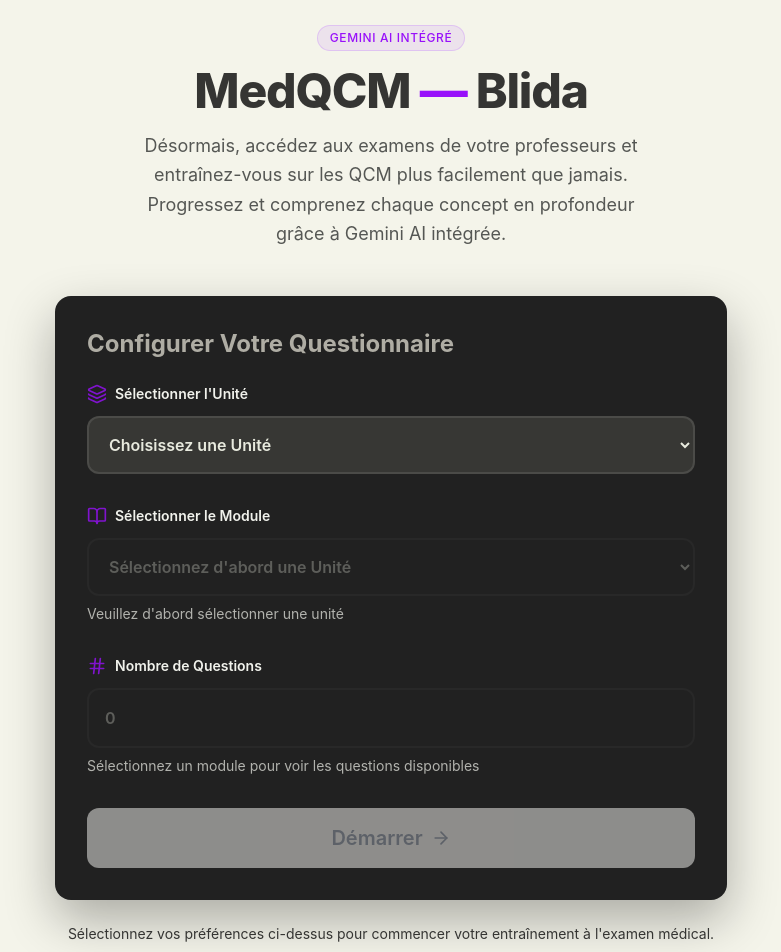
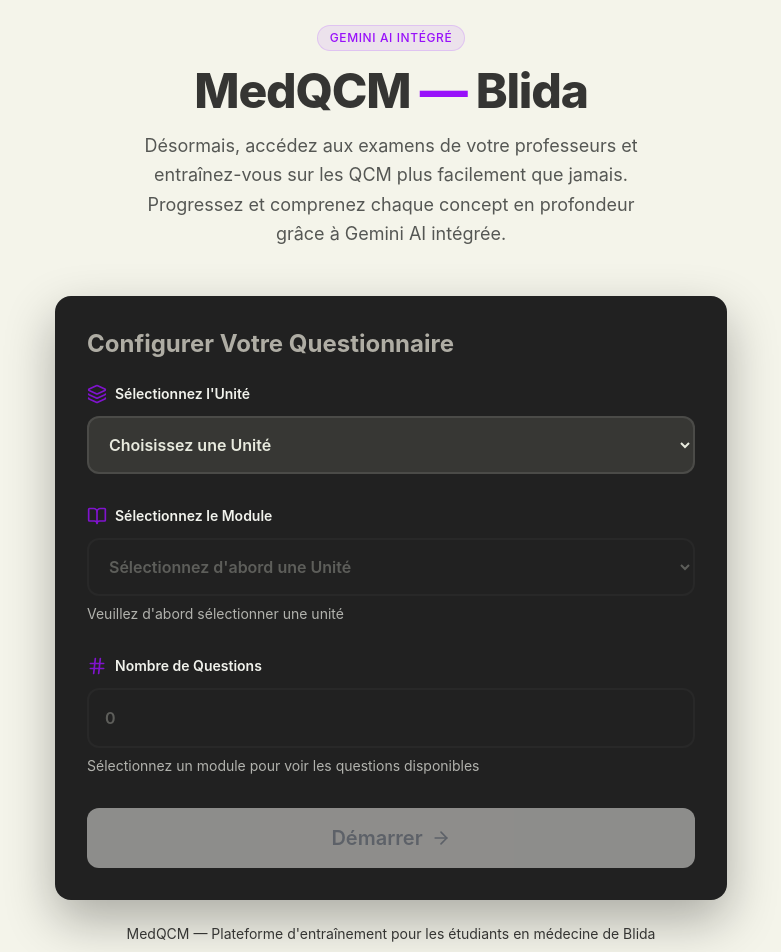
Before and after one commit to AbdelkrimDjl/medqcm, a React (Vite) app: page / in a window 1280 px wide. Shown: the top 952 px of the page, without its empty margins (249-1030 px from the left). Built offline with nearby package versions, Linux system fonts and the light colour scheme; the HTML template or start-up script is replaced by a standard one.

Commit message:
Update Home.tsx

```diff
--- a/src/pages/Home.tsx
+++ b/src/pages/Home.tsx
@@ -252,7 +252,7 @@
             <div>
               <label className="flex items-center gap-2 text-sm font-semibold text-[#f1f2ec] mb-3">
                 <Layers className="w-5 h-5 text-purple-600 opacity-80" />
-                Sélectionner l'Unité
+                Sélectionnez l'Unité
               </label>
               <select
                 value={selectedUnit}
@@ -273,7 +273,7 @@
               <div>
                 <label className="flex items-center gap-2 text-sm font-semibold text-[#f1f2ec] mb-3">
                   <BookOpen className="w-5 h-5 text-purple-600 opacity-80" />
-                  Sélectionner le Module
+                  Sélectionnez le Module
                 </label>
                 <select
                   value={selectedModule}
@@ -305,7 +305,7 @@
               <div>
                 <label className="flex items-center gap-2 text-sm font-semibold text-[#f1f2ec] mb-3">
                   <Files className="w-5 h-5 text-purple-600 opacity-80" />
-                  Sélectionner le Cours (Optionnel)
+                  Sélectionnez le Cours (Optionnel)
                 </label>
                 <select
                   value={selectedCourse}
@@ -403,7 +403,7 @@
 
         <div className="mt-6 text-center text-[#353533] text-sm">
           <p>
-            Sélectionnez vos préférences ci-dessus pour commencer votre entraînement à l'examen médical.
+            MedQCM — Plateforme d'entraînement pour les étudiants en médecine de Blida
           </p>
         </div>
       </div>
```
